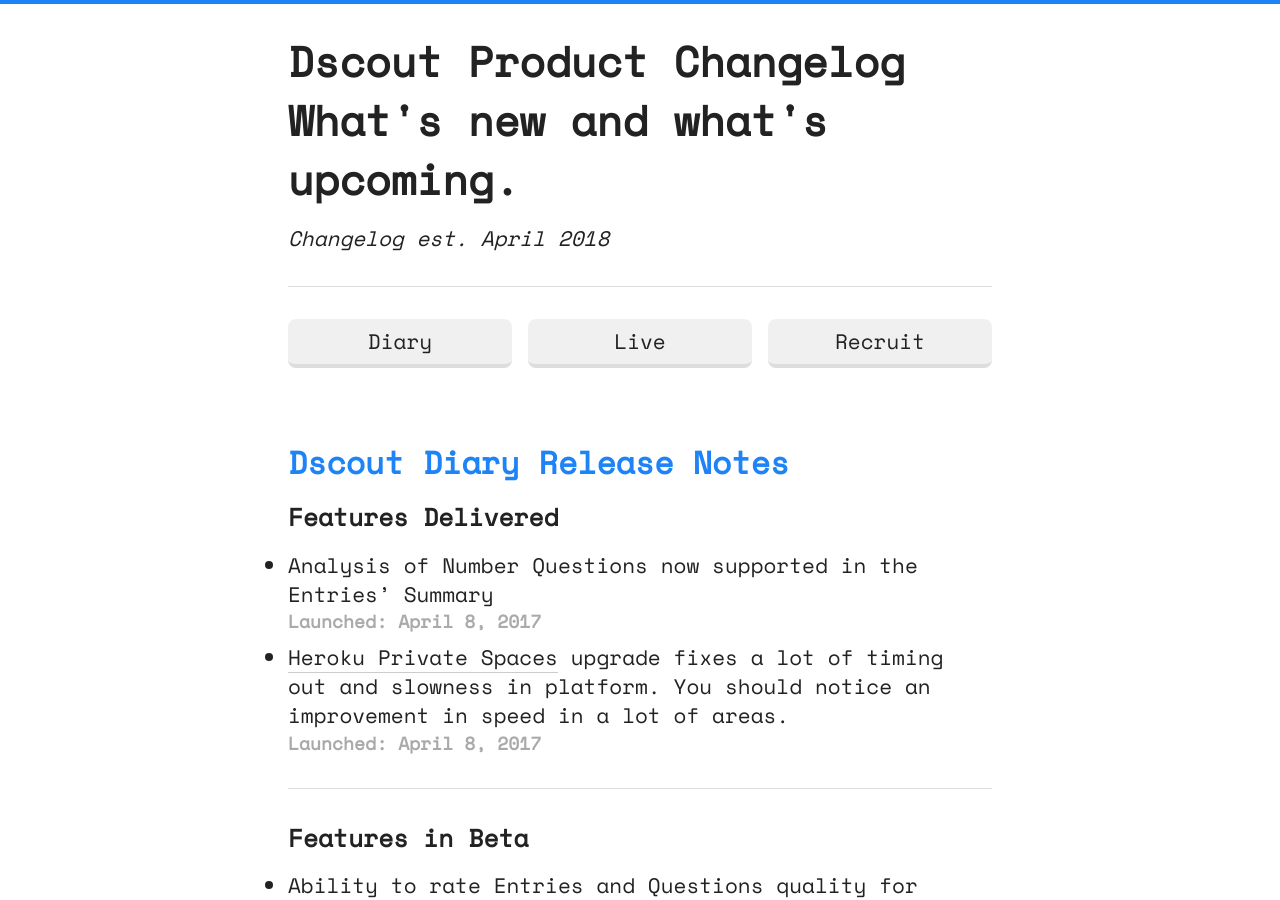
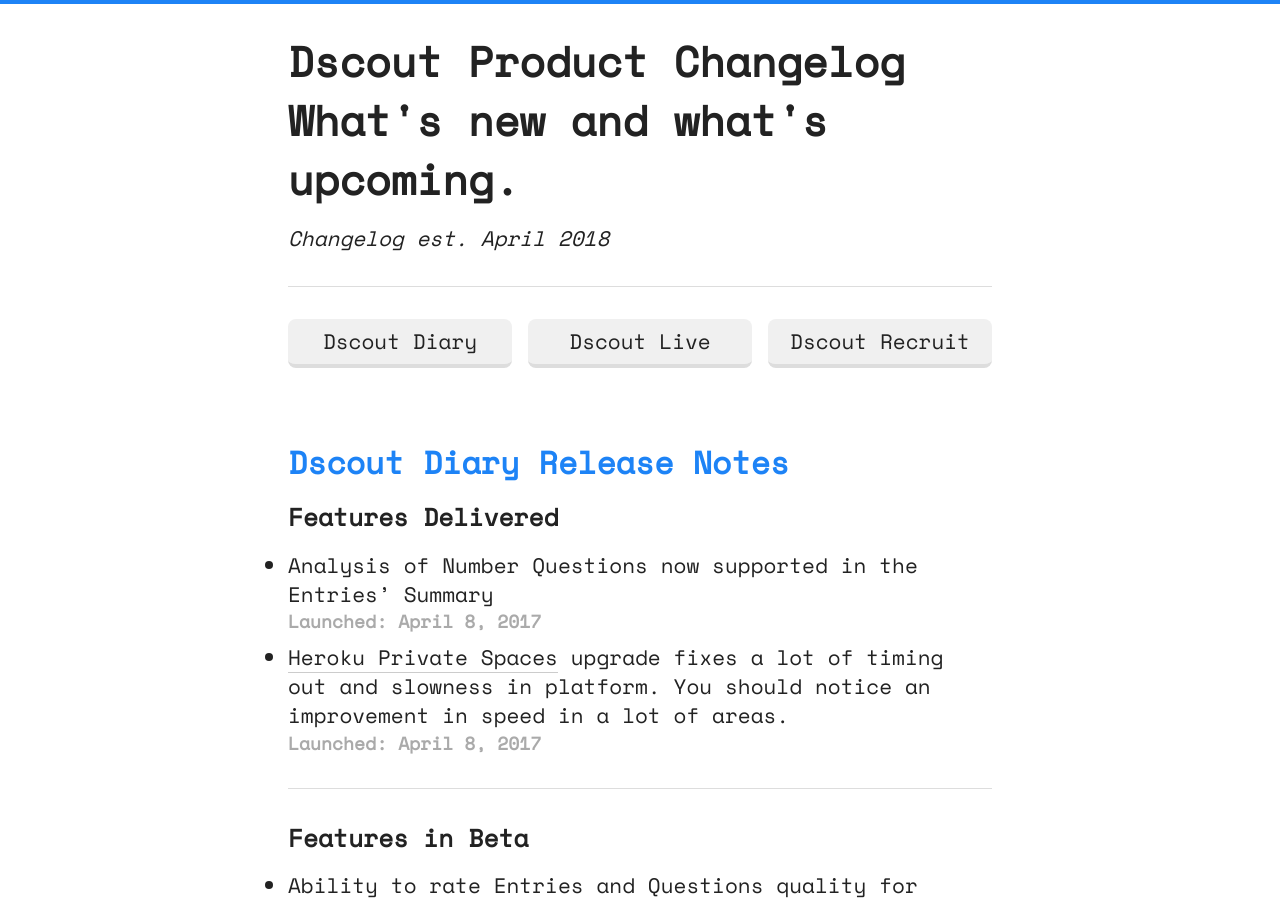
Before and after one commit to hickjul/dscout-changelog, a Jekyll site: the page built from index.md, in a window 1280 px wide and 900 px high. Built offline with Jekyll 4.4.1, drawn with Linux system fonts in a browser that asks for light colours.

Commit message:
dscout in front of product names

```diff
--- a/_includes/header.html
+++ b/_includes/header.html
@@ -5,9 +5,10 @@
   <em>Changelog est. April 2018</em>
 
   <hr />
+
   <ul class="tabs">
-    <li id="diary-link"><a href="/">Diary</a></li>
-    <li id="live-link"><a href="/live">Live</a></li>
-    <li id="recruit-link"><a href="/recruit">Recruit</a></li>
+    <li id="diary-link"><a href="/">Dscout Diary</a></li>
+    <li id="live-link"><a href="/live">Dscout Live</a></li>
+    <li id="recruit-link"><a href="/recruit">Dscout Recruit</a></li>
   </ul>
 </header>
```
